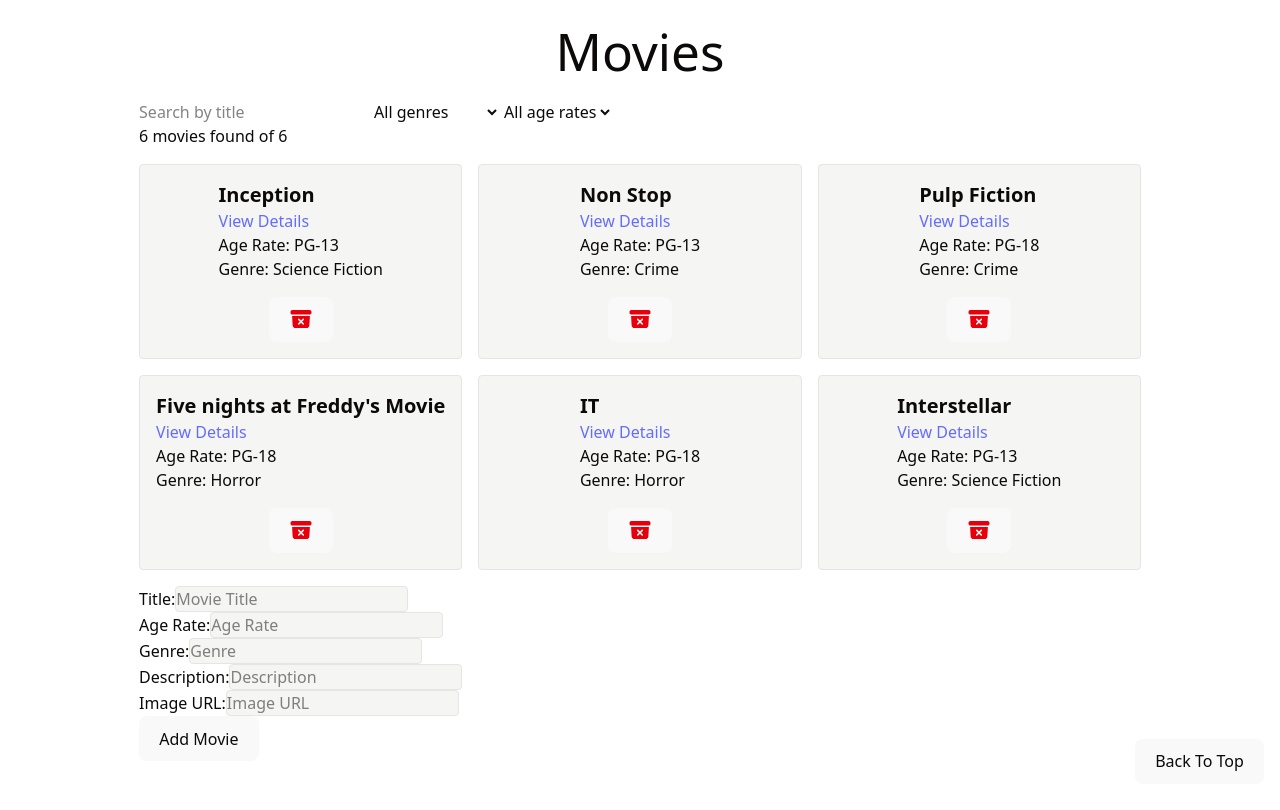
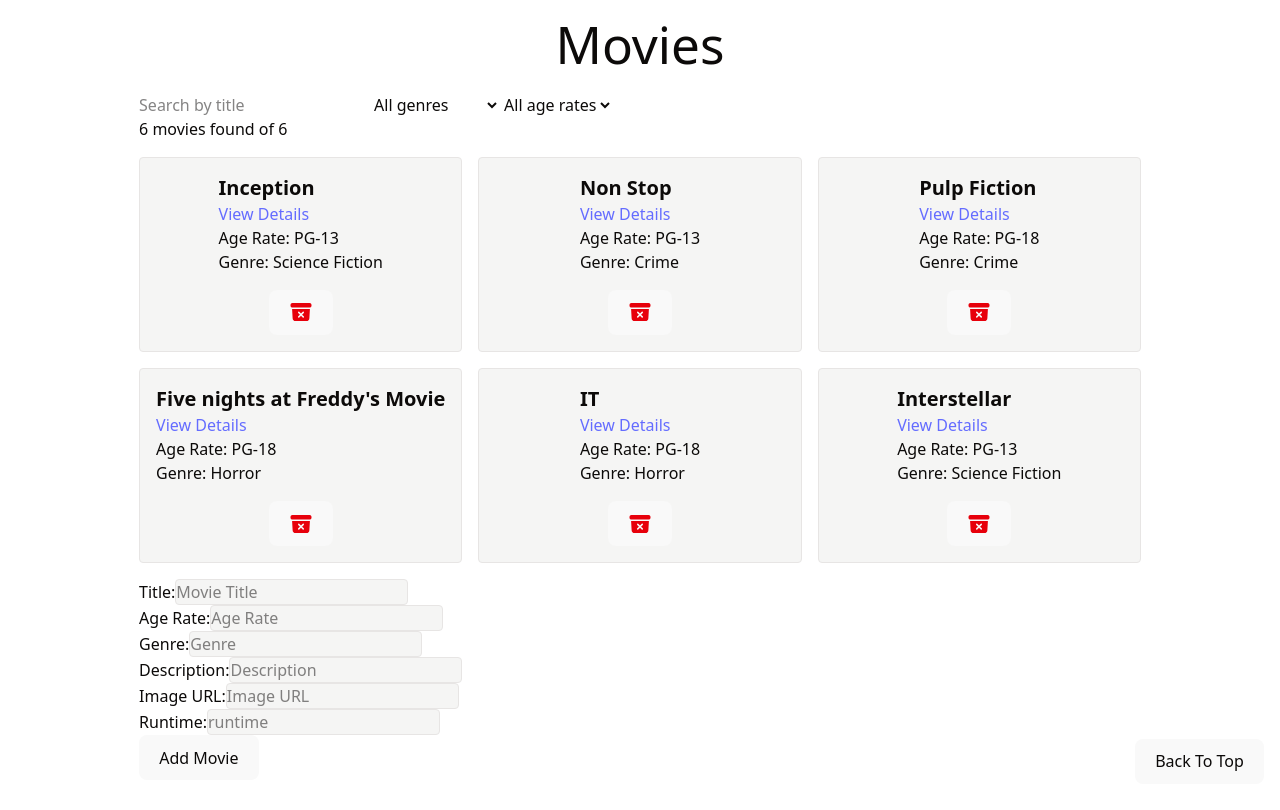
Before and after one commit to erik-per-lidstrom/Movie-night-planer, a React (Vite) app: page / in a window 1280 px wide. Built offline with nearby package versions, Linux system fonts and the light colour scheme.

Commit message:
sall changes regarding style and runtime

```diff
--- a/src/components/movieInput.component.tsx
+++ b/src/components/movieInput.component.tsx
@@ -13,6 +13,7 @@
     genre: "",
     description: "",
     imgUrl: "",
+    runtime: "",
   });
 
   const handleChange = (event: ChangeEvent<HTMLInputElement>) => {
@@ -45,6 +46,7 @@
       genre: "",
       description: "",
       imgUrl: "",
+      runtime: "",
     });
   };
   return (
@@ -105,6 +107,17 @@
             placeholder="Image URL"
           />
         </div>
+        <div>
+          <label htmlFor="runtime">Runtime:</label>
+          <input
+            className="border rounded bg-accent "
+            type="text"
+            name="runtime"
+            value={movie.runtime}
+            onChange={handleChange}
+            placeholder="runtime"
+          />
+        </div>
         <button type="submit">Add Movie</button>
       </form>
     </div>
--- a/src/context/movie.reducer.ts
+++ b/src/context/movie.reducer.ts
@@ -10,6 +10,7 @@
         genre: action.payload.genre,
         description: action.payload.description,
         imgUrl: action.payload.imgUrl,
+        runtime: action.payload.runtime,
       };
       return [...state, newMovie];
     }
--- a/src/pages/home.page.tsx
+++ b/src/pages/home.page.tsx
@@ -88,7 +88,10 @@
         ))}
       </div>
 
-      <button className=" fixed bottom-4 right-4" onClick={scrollToTop}>
+      <button
+        className="scrollToTop fixed bottom-4 right-4"
+        onClick={scrollToTop}
+      >
         Back To Top
       </button>
       <MovieInput />
--- a/src/types.ts
+++ b/src/types.ts
@@ -6,8 +6,8 @@
   title: string;
   genre: string;
   description: string;
-  imgUrl?: string;
-  runtime?: string | number;
+  imgUrl: string;
+  runtime: string | number;
 };
 
 export type movieDraft = Omit<Movie, "id">;
```
